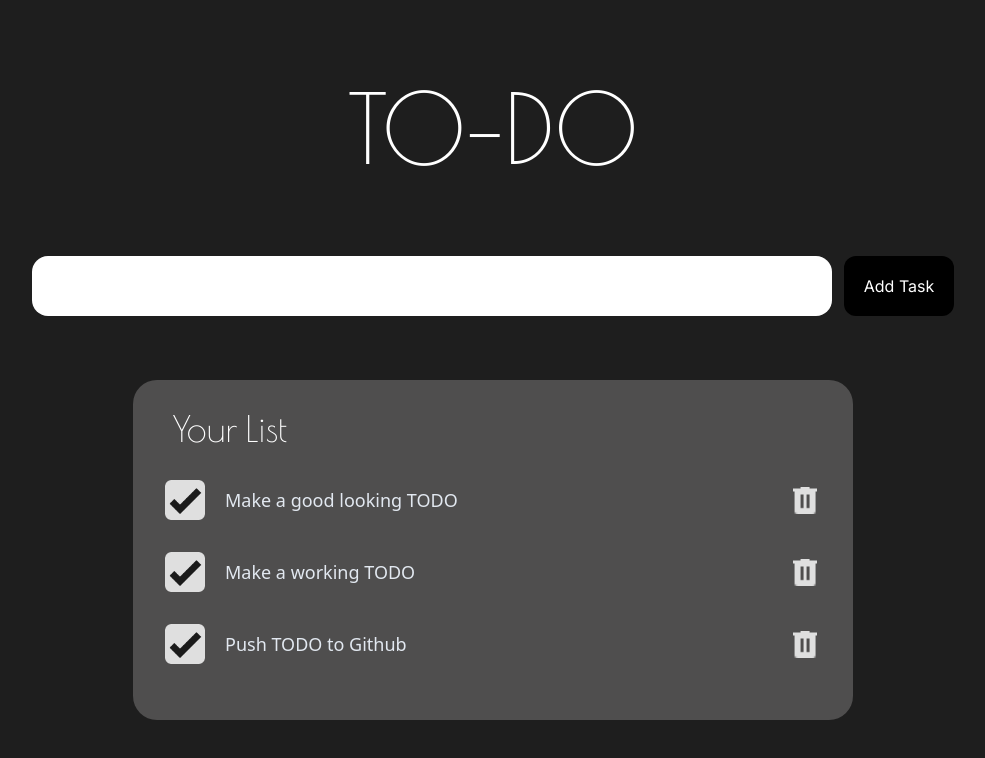
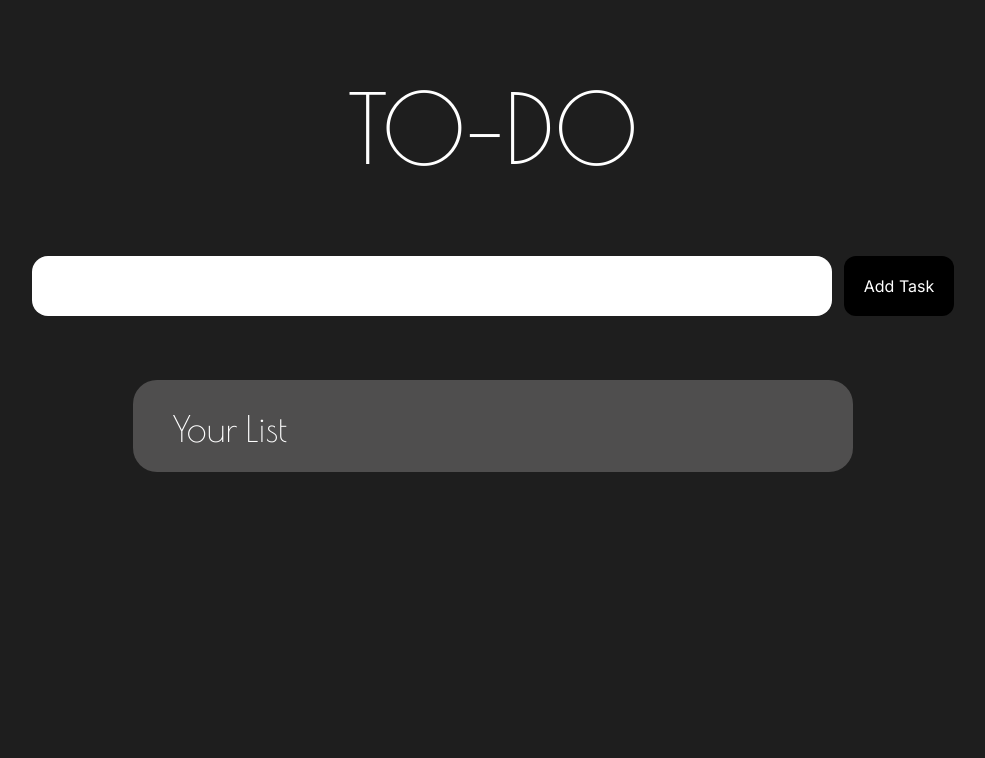
Before and after one commit to abbiebabu/TodoApp, a React (Vite) app: page / in a window 1280 px wide. Shown: the top 758 px of the page, without its empty margins (147-1132 px from the left). Built offline with nearby package versions, Linux system fonts and the light colour scheme; a web font is replaced by a local one.

Commit message:
can add items in todo now

```diff
--- a/src/App.jsx
+++ b/src/App.jsx
@@ -42,9 +42,9 @@
         <div className="my-16 mx-70 bg-[#4F4E4E] rounded-3xl py-6">
           <h1 className="text-4xl px-10 mt-1 poiret-one">Your List</h1>
 
-          <TodoItems text={"Make a good looking TODO"} />
-          <TodoItems text={"Make a working TODO"} />
-          <TodoItems text={"Push TODO to Github"} />
+          {todoList.map((item, index) => {
+            return <TodoItems key={index} text={item.text} />;
+          })}
         </div>
       </div>
     </>
```
